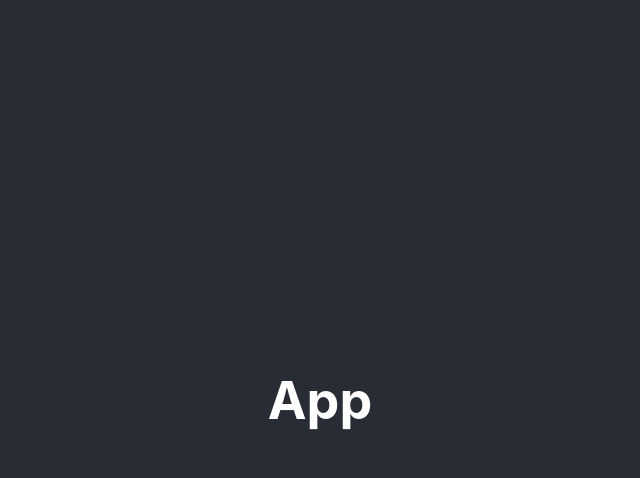
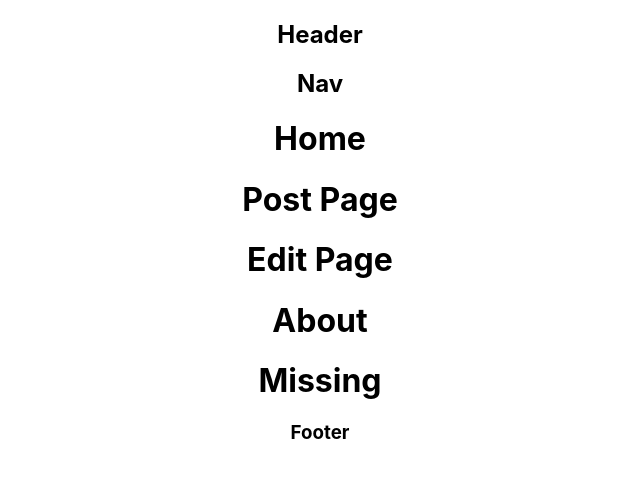
Before and after one commit to patrickoser/my-blog, a React (Create React App) app: page / in a window 1280 px wide. Shown: the top 478 px of the page, without its empty margins (320-960 px from the left). Built offline with nearby package versions, Linux system fonts and the light colour scheme.

Commit message:
Import and add blog components to App.

```diff
--- a/src/App.js
+++ b/src/App.js
@@ -1,11 +1,24 @@
 import './App.css';
+import PostPage from './components/PostPage';
+import Home from './components/Home';
+import Nav from './components/Nav';
+import Header from './components/Header';
+import About from './components/About';
+import EditPage from './components/EditPage';
+import Footer from './components/Footer';
+import Missing from './components/Missing';
 
 function App() {
   return (
     <div className="App">
-      <header className="App-header">
-        <h1>App</h1>
-      </header>
+      <Header />
+      <Nav />
+      <Home />
+      <PostPage />
+      <EditPage />
+      <About />
+      <Missing />
+      <Footer />
     </div>
   );
 }
```
